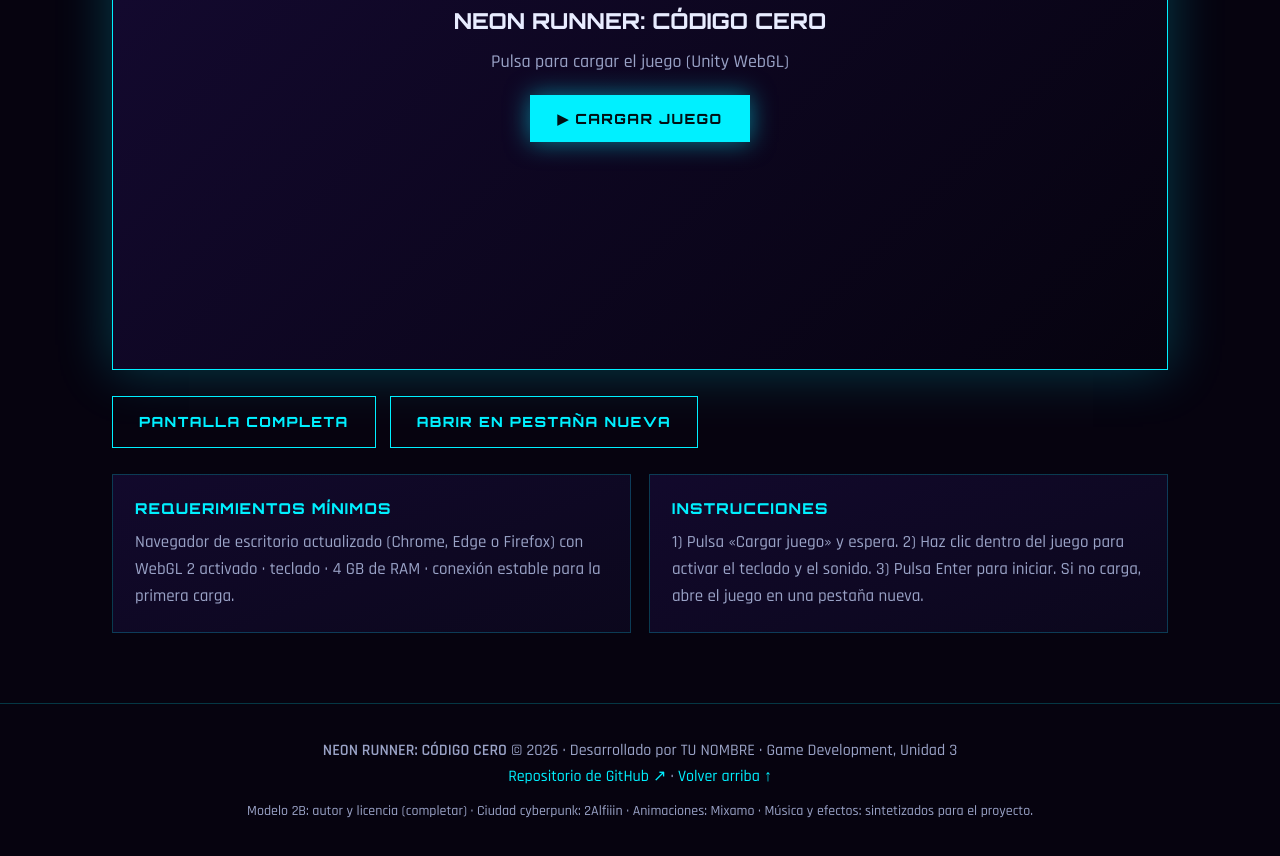
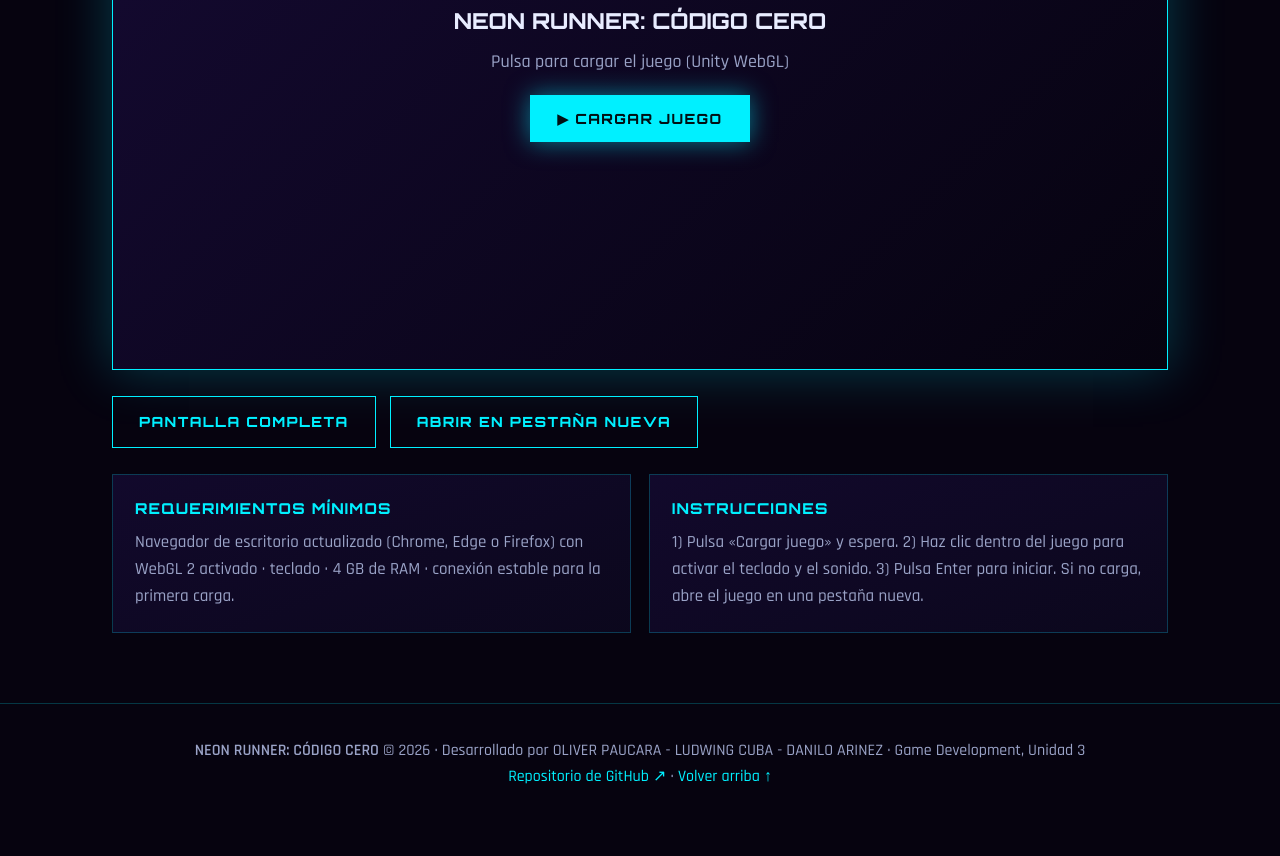
Before and after one commit to Yass1rLacu11/neon-runner-codigo-cero, a plain HTML site: page index.html in a window 1280 px wide. Shown: the part 4776-5632 px from the top of the page. After the commit the page ends 5600 px from the top, so only its background shows below. Drawn offline with Linux system fonts and the light colour scheme.

Commit message:
Update footer with new developer names and GitHub link

```diff
--- a/index.html
+++ b/index.html
@@ -155,9 +155,8 @@ footer{border-top:1px solid var(--ln);padding:34px 0;color:var(--mu);font-size:1
 </div></div></section>
 </main>
 
-<footer><div class="wrap"><p><b>NEON RUNNER: CÓDIGO CERO</b> © 2026 · Desarrollado por TU NOMBRE · Game Development, Unidad 3</p>
-<p><a href="https://github.com/TU_USUARIO/TU_REPOSITORIO" target="_blank" rel="noopener">Repositorio de GitHub ↗</a> · <a href="#inicio">Volver arriba ↑</a></p>
-<p class="note">Modelo 2B: autor y licencia (completar) · Ciudad cyberpunk: 2Alfiiin · Animaciones: Mixamo · Música y efectos: sintetizados para el proyecto.</p></div></footer>
+<footer><div class="wrap"><p><b>NEON RUNNER: CÓDIGO CERO</b> © 2026 · Desarrollado por OLIVER PAUCARA - LUDWING CUBA - DANILO ARINEZ · Game Development, Unidad 3</p>
+<p><a href="https://github.com/Yass1rLacu11/neon-runner-codigo-cero" target="_blank" rel="noopener">Repositorio de GitHub ↗</a> · <a href="#inicio">Volver arriba ↑</a></p>
 
 <script>
 var s=document.getElementById('start'),p=document.getElementById('player');
```
